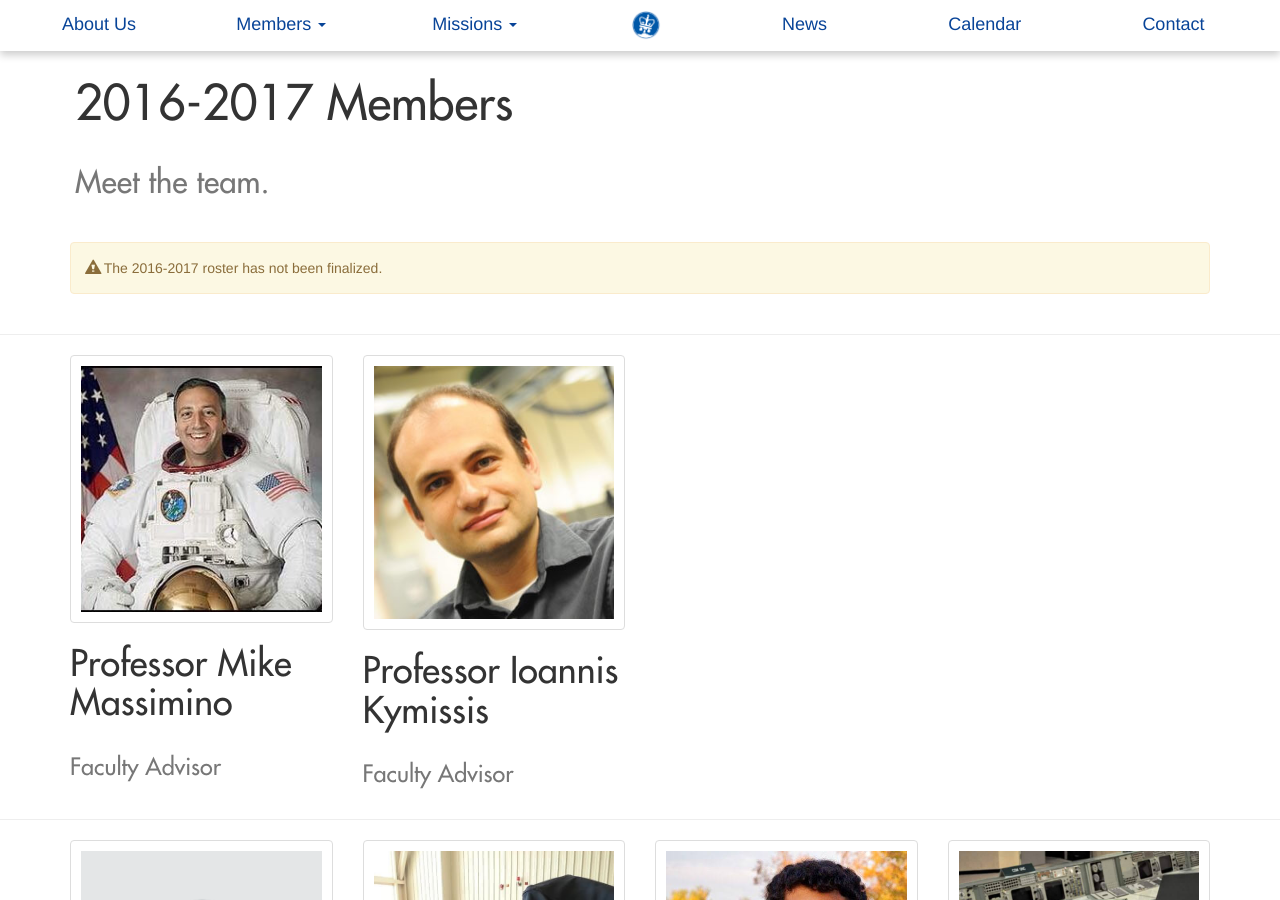
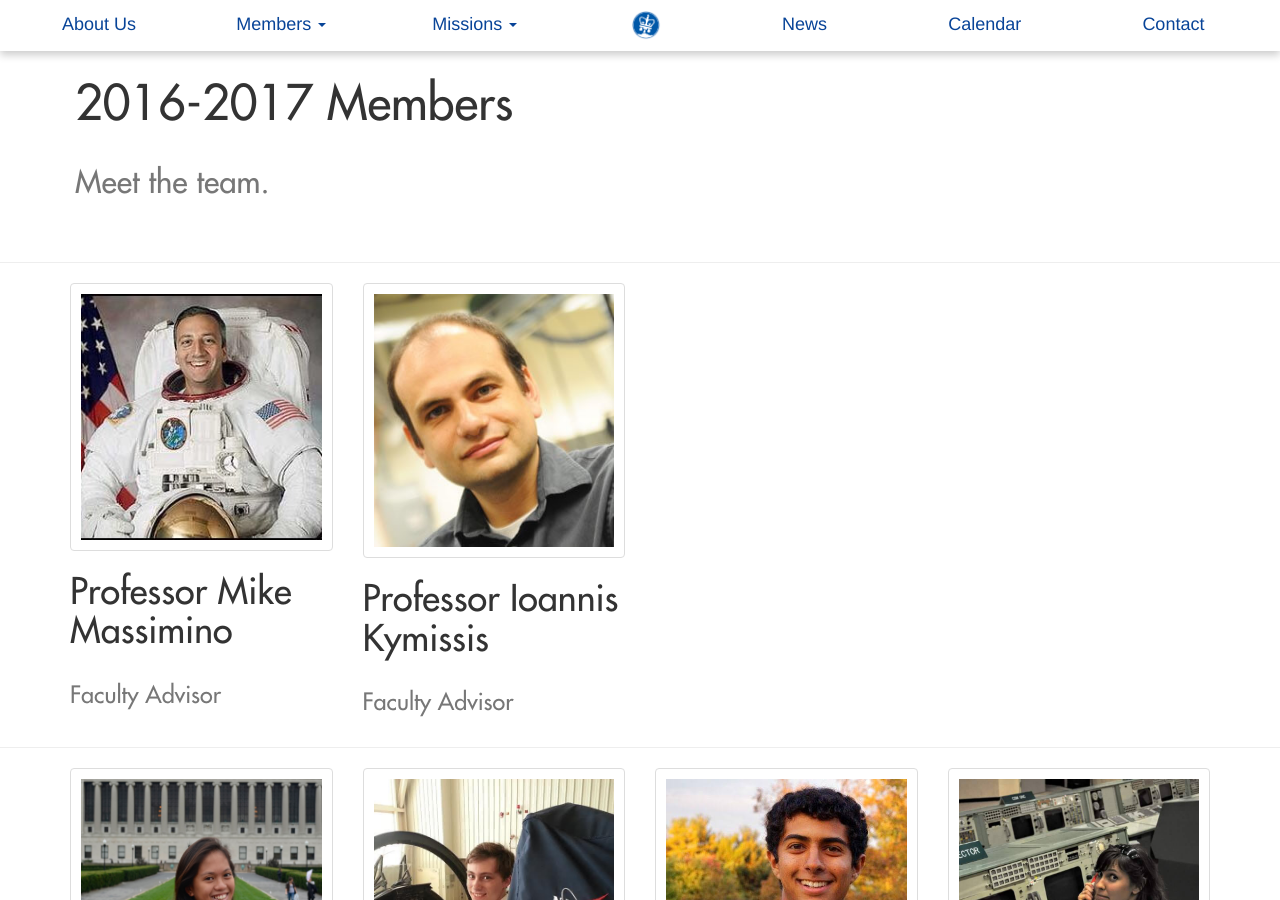
Before and after one commit to columbiaspace/columbiaspace.org, a Jekyll site: the page built from members-2016.html, in a window 1280 px wide and 900 px high, scrolled down 874 px. Built offline with Jekyll 4.4.1, drawn with Linux system fonts in a browser that asks for light colours; nearby versions of some CDN libraries; comment, search, counter and statistics services are not loaded.

Commit message:
Maveric's photo added

```diff
--- a/members-2016.html
+++ b/members-2016.html
@@ -11,8 +11,6 @@ permalink: /members/2016/
 abstracttitle: "2016-2017 Members"
 abstracttext: "Meet the team."
 
-alert: "The 2016-2017 roster has not been finalized."
-
 faculty:
   - name: "Professor Mike Massimino"
     title: "Faculty Advisor"
@@ -24,7 +22,7 @@ faculty:
 members:
   - name: "Maveric Abella"
     title: "Cubesat Mission Co-Director"
-    image: "/assets/media/img/profiles2016/default.png"
+    image: "/assets/media/img/profiles2016/mabella.jpg"
   - name: "Keenan Albee"
     title: "Co-President"
     image: "/assets/media/img/profiles/kalbee.jpg"
```
Also changed, not shown: assets/media/img/profiles2016/mabella.jpg (added).
